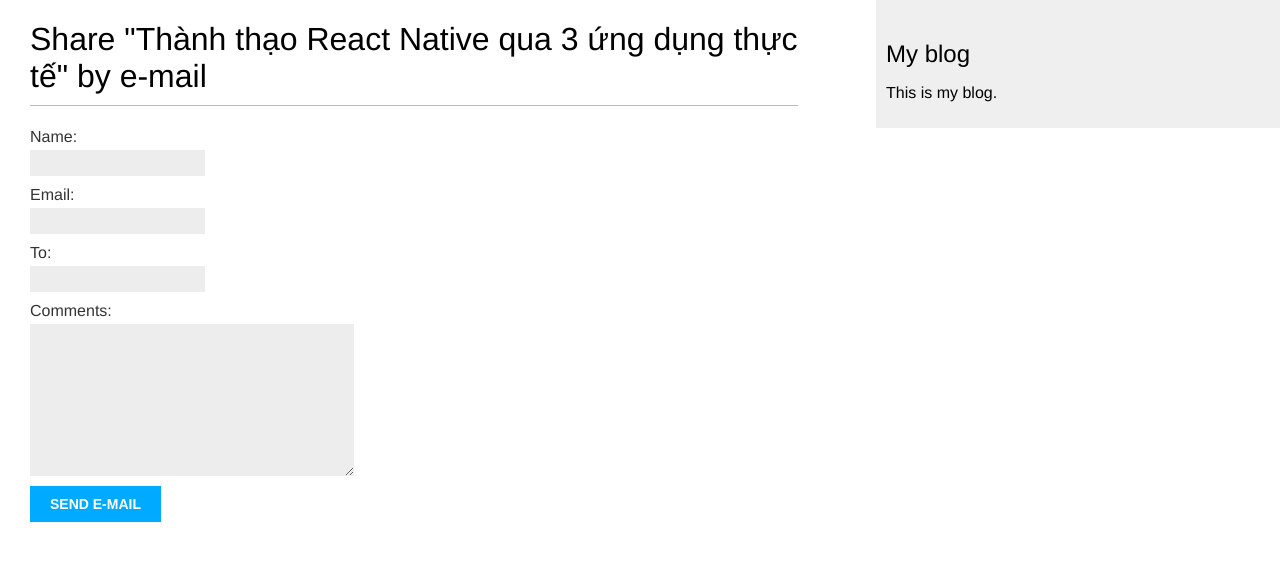
After one commit to thongna/mysite, a Django app: page /blog/5/share/ in a window 1280 px wide. The commit adds this page. Shown: the top 561 px of the page. Run offline with Django 3.2, Linux system fonts and the light colour scheme; data comes from the database, SQL or seed files in the repository.

Commit message:
21062018_Share comments

```diff
--- /dev/null
+++ b/blog/forms.py
@@ -0,0 +1,8 @@
+from django import forms
+
+class EmailPostForm(forms.Form):
+    name = forms.CharField(max_length=25)
+    email = forms.EmailField()
+    to = forms.EmailField()
+    comments = forms.CharField(required=False,
+                               widget=forms.Textarea)
--- a/blog/templates/blog/post/detail.html
+++ b/blog/templates/blog/post/detail.html
@@ -6,4 +6,9 @@
         Published {{ post.publish }} by {{ post.author }}
     </p>
     {{ post.body|linebreaks }}
+    <p>
+        <a href="{% url "blog:post_share" post.id %}">
+            Share this post
+        </a>
+    </p>
 {% endblock %}
--- /dev/null
+++ b/blog/templates/blog/post/share.html
@@ -0,0 +1,17 @@
+{% extends "blog/base.html" %}
+{% block title %}Share a post{% endblock %}
+{% block content %}
+    {% if sent %}
+        <h1>E-mail successfully sent</h1>
+        <p>
+            "{{ post.title }}" was successfully sent to {{ form.cleaned_data.to}}.
+        </p>
+    {% else %}
+        <h1>Share "{{ post.title }}" by e-mail</h1>
+        <form action="." method="post">
+            {{ form.as_p }}
+            {% csrf_token %}
+            <input type="submit" value="Send e-mail">
+        </form>
+    {% endif %}
+{% endblock %}
--- a/blog/urls.py
+++ b/blog/urls.py
@@ -10,4 +10,5 @@ urlpatterns = [
     path('<int:year>/<int:month>/<int:day>/<slug:post>/',
          views.post_detail,
          name='post_detail'),
+    path('<int:post_id>/share/', views.post_share, name='post_share'),
 ]
--- a/blog/views.py
+++ b/blog/views.py
@@ -2,6 +2,8 @@ from django.shortcuts import render, get_object_or_404
 from .models import Post
 from django.core.paginator import Paginator, EmptyPage, PageNotAnInteger
 from django.views.generic import ListView
+from .forms import EmailPostForm
+from django.core.mail import send_mail
 # Create your tests here.
 
 def post_list(request):
@@ -35,3 +37,28 @@ class PostListView(ListView):
     context_object_name = 'posts'
     paginate_by = 3
     template_name = 'blog/post/list.html'
+
+def post_share(request, post_id):
+    # Retrieve post by id
+    post = get_object_or_404(Post, id=post_id, status='draft')
+    sent = False
+
+    if request.method == 'POST':
+        # Form was submitted
+        form = EmailPostForm(request.POST)
+        if form.is_valid():
+            # Form fields passed validation
+            cd = form.cleaned_data
+            post_url = request.build_absolute_uri(post.get_absolute_url())
+            subject = '{} ({}) recommends you reading "' \
+                      '{}"'.format(cd['name'], cd['email'], post.title)
+            message = 'Read "{}" at {}\n\n{}\'s comments:' \
+                      '{}'.format(post.title, post_url, cd['name'], cd['comments'])
+            send_mail(subject, message, 'thunm1116@gmail.com',[cd['to']])
+            sent = True
+            # ... send email
+    else:
+        form = EmailPostForm()
+    return render(request, 'blog/post/share.html', {'post': post,
+                                                    'form': form,
+                                                    'sent': sent})
```
Also changed, not shown: mysite/settings.py (+9 -0 lines).
